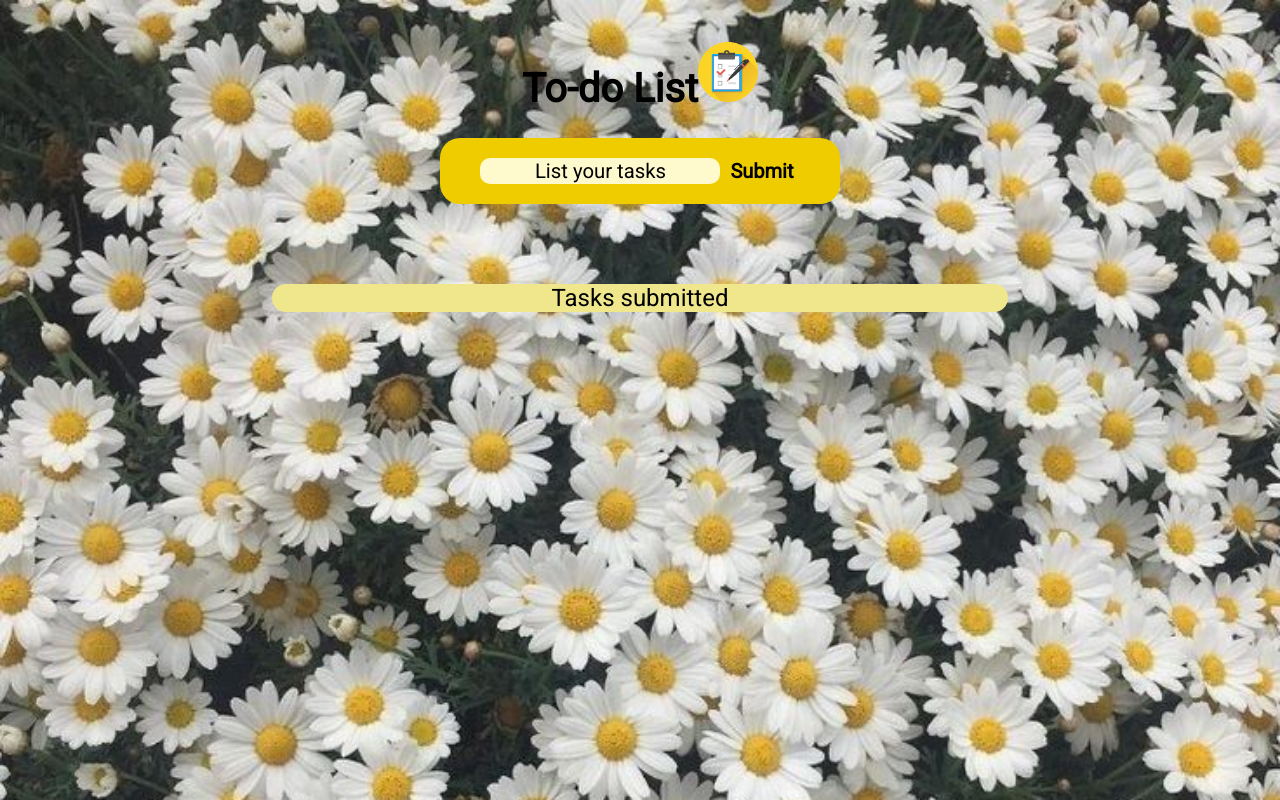
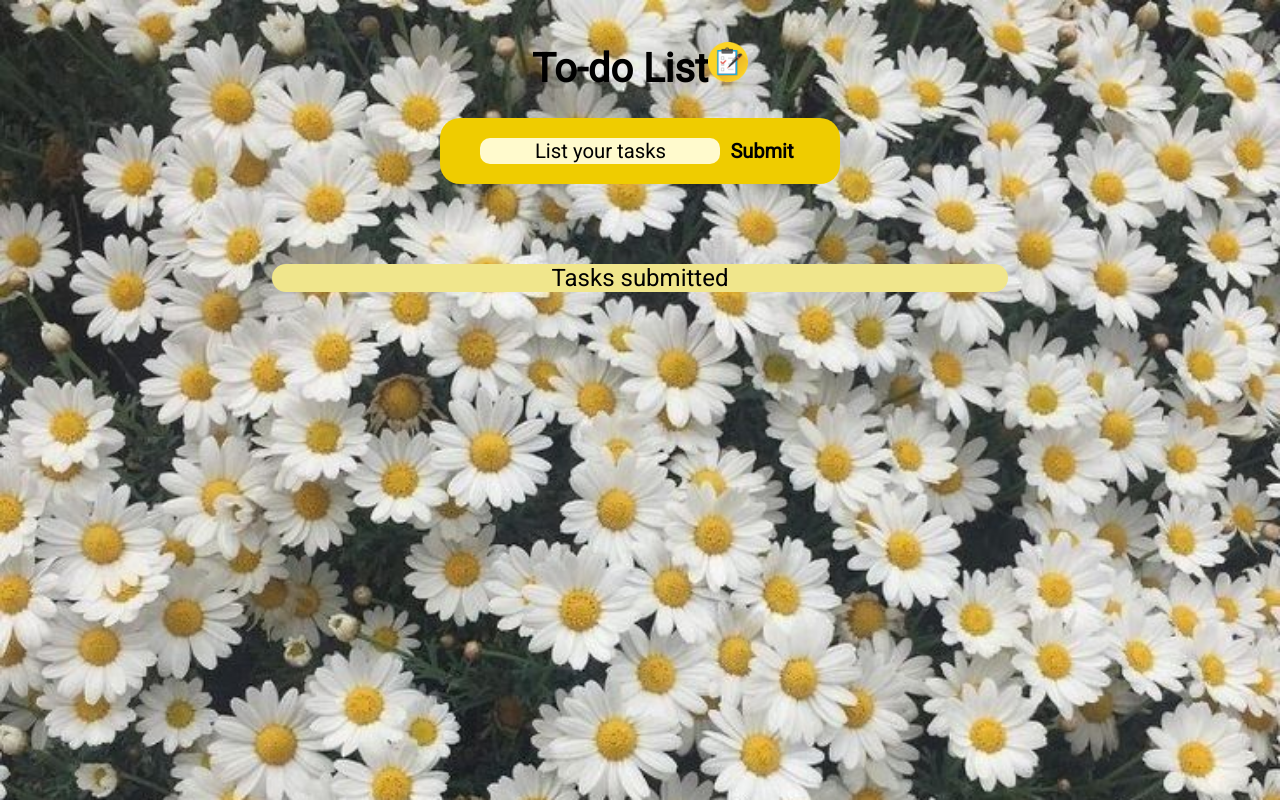
Before and after one commit to GenelynDeliola/To-Do-List, a plain HTML site: page index.html in a window 1280 px wide. Drawn offline with nearby package versions, Linux system fonts and the light colour scheme.

Commit message:
Update index.html

```diff
--- a/index.html
+++ b/index.html
@@ -18,7 +18,7 @@
 <body>
 
     <header>
-        <h1><b>To-do  List</b><img src="logo.png" height="60px"></h1>
+        <h1><b>To-do  List</b><img src="logo.png" height="40px"></h1>
         <form id="new-task-form">
             <input
                 type="text"
```
